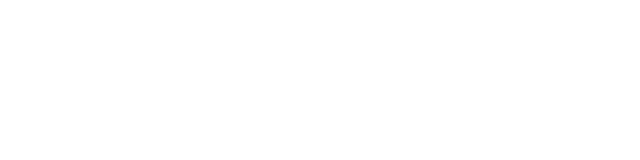
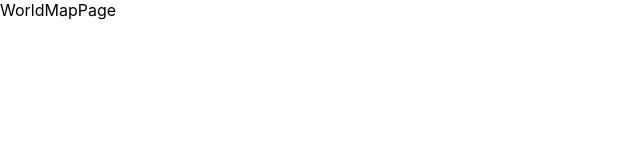
Before and after one commit to hosahn/Elice-Projects-Two, a React (Create React App) app in the folder front/: page /world_map in a window 1280 px wide. Before the commit this address had no page. Shown: the top 160 px of the page, without its empty margins (0-640 px from the left). Built offline with nearby package versions, Linux system fonts and the light colour scheme.

Commit message:
[Modify] #2 Michelin -> WorldMap

```diff
--- a/front/src/App.js
+++ b/front/src/App.js
@@ -3,7 +3,7 @@
 import IndexPage from "./pages/IndexPage";
 import MainPage from "./pages/MainPage";
 import DetailPage from "./pages/DetailPage";
-import MichelinPage from "./pages/MichelinPage";
+import WorldMapPage from "./pages/WorldMapPage";
 import AboutPage from "./pages/AboutPage";
 import LoginPage from "./pages/LoginPage";
 import RegisterPage from "./pages/RegisterPage";
@@ -15,7 +15,7 @@
         <Route path="/" exact element={<IndexPage />} />
         <Route path="/main" exact element={<MainPage />} />
         <Route path="/detail" exact element={<DetailPage />} />
-        <Route path="/michelin" exact element={<MichelinPage />} />
+        <Route path="/world_map" exact element={<WorldMapPage />} />
         <Route path="/about" exact element={<AboutPage />} />
         <Route path="/login" exact element={<LoginPage />} />
         <Route path="/register" exact element={<RegisterPage />} />
--- a/front/src/pages/MichelinPage.js
+++ /dev/null
@@ -1,5 +0,0 @@
-import React from "react";
-
-export default function MichelinPage() {
-  return <div>MichelinPage</div>;
-}
--- /dev/null
+++ b/front/src/pages/WorldMapPage.js
@@ -0,0 +1,5 @@
+import React from "react";
+
+export default function WorldMapPage() {
+  return <div>WorldMapPage</div>;
+}
```
